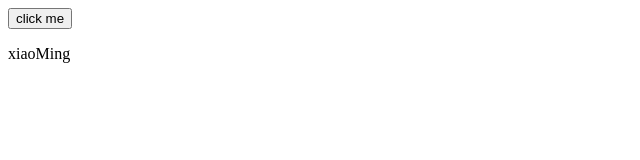
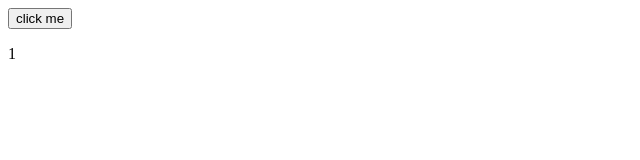
Before and after one commit to xiaoYuanDun/bfe-go, a React app in the folder react/debug-react/: page / in a window 1280 px wide. Shown: the top 160 px of the page, without its empty margins (0-640 px from the left). Built offline with nearby package versions, Linux system fonts and the light colour scheme.

Commit message:
feat:添加debug测试用例

```diff
--- a/react/debug-react/src/commit/case_2.tsx
+++ b/react/debug-react/src/commit/case_2.tsx
@@ -2,8 +2,12 @@ import React, { useEffect, useState, useLayoutEffect } from 'react';
 
 // useEffect
 
+function Show(props: any) {
+  return <p>{props.num}</p>;
+}
+
 function App() {
-  const [name, setName] = useState('xiaoMing');
+  const [num, setNum] = useState(1);
 
   useEffect(() => {
     console.log('----====---->>');
@@ -13,26 +17,31 @@ function App() {
     };
   });
 
+  const [name, setName] = useState('xiaoMing');
+
   useEffect(() => {
     console.log('----====---->>');
     console.log('invoke once');
+    return () => {
+      console.log('---------------------------------------------FC unmount');
+    };
   }, []);
 
   useLayoutEffect(() => {
     console.log('----====---->>');
     console.log('every useLayoutEffect');
     return () => {
-      console.log('every useLayoutEffect');
+      console.log('every layout unmount');
     };
   });
 
   const handleClick = () => {
-    setName(name === 'xiaoHong' ? 'danny' : 'xiaoHong');
+    setNum(num + 1);
   };
   return (
     <div>
       <button onClick={handleClick}>click me</button>
-      <p>{name}</p>
+      {num % 3 === 0 ? null : <Show num={num} />}
     </div>
   );
 }
```
Also changed, not shown: 1 other file (tests, documents, lock files or other folders).
